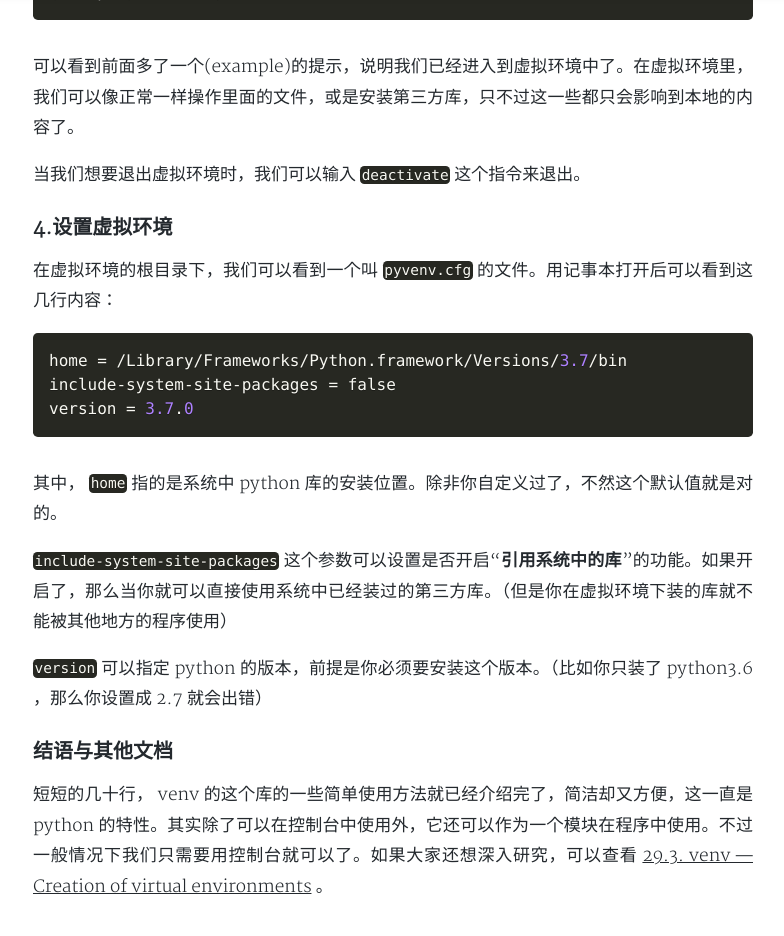
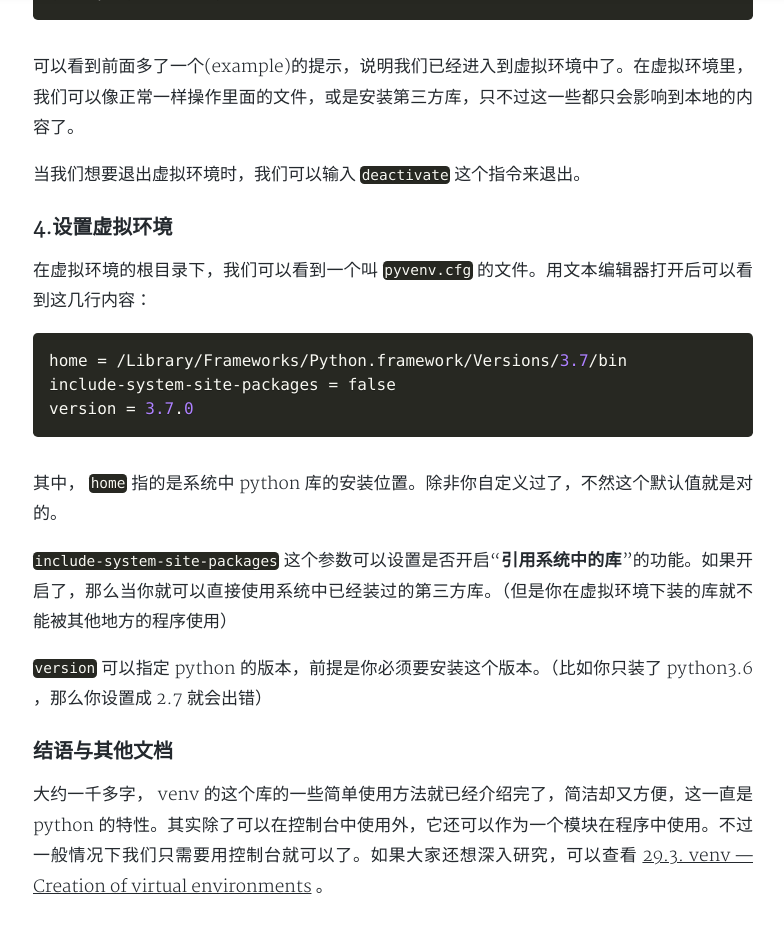
Before and after one commit to cometeme/cometeme.github.io, a Jekyll site: the page built from _posts/2018-08-07-[python]venv库.md, in a window 1280 px wide and 1400 px high, scrolled down 2132 px. Shown: the top 936 px of the window, without its empty margins (247-1031 px from the left). Built offline with Jekyll 4.4.1, drawn with Linux system fonts in a browser that asks for light colours; nearby versions of some CDN libraries; comment, search, counter and statistics services are not loaded; a style sheet for code colours, icons or effects is not loaded; some of the changed text lies outside the part shown.

Commit message:
update venv post

````diff
--- a/_posts/2018-08-07-[python]venv库.md
+++ b/_posts/2018-08-07-[python]venv库.md
@@ -71,7 +71,7 @@ cometeme$ source /Users/cometeme/Documents/example/bin/activate
 
 ### 4.设置虚拟环境
 
-在虚拟环境的根目录下，我们可以看到一个叫 `pyvenv.cfg` 的文件。用记事本打开后可以看到这几行内容：
+在虚拟环境的根目录下，我们可以看到一个叫 `pyvenv.cfg` 的文件。用文本编辑器打开后可以看到这几行内容：
 
 ```python
 home = /Library/Frameworks/Python.framework/Versions/3.7/bin
@@ -87,4 +87,4 @@ version = 3.7.0
 
 ### 结语与其他文档
 
-短短的几十行， venv 的这个库的一些简单使用方法就已经介绍完了，简洁却又方便，这一直是 python 的特性。其实除了可以在控制台中使用外，它还可以作为一个模块在程序中使用。不过一般情况下我们只需要用控制台就可以了。如果大家还想深入研究，可以查看 [29.3. venv — Creation of virtual environments](https://docs.python.org/3/library/venv.html) 。
+大约一千多字， venv 的这个库的一些简单使用方法就已经介绍完了，简洁却又方便，这一直是 python 的特性。其实除了可以在控制台中使用外，它还可以作为一个模块在程序中使用。不过一般情况下我们只需要用控制台就可以了。如果大家还想深入研究，可以查看 [29.3. venv — Creation of virtual environments](https://docs.python.org/3/library/venv.html) 。
````
Also changed, not shown: other parts of _posts/2018-08-07-[python]venv库.md (+1 -1 lines).
